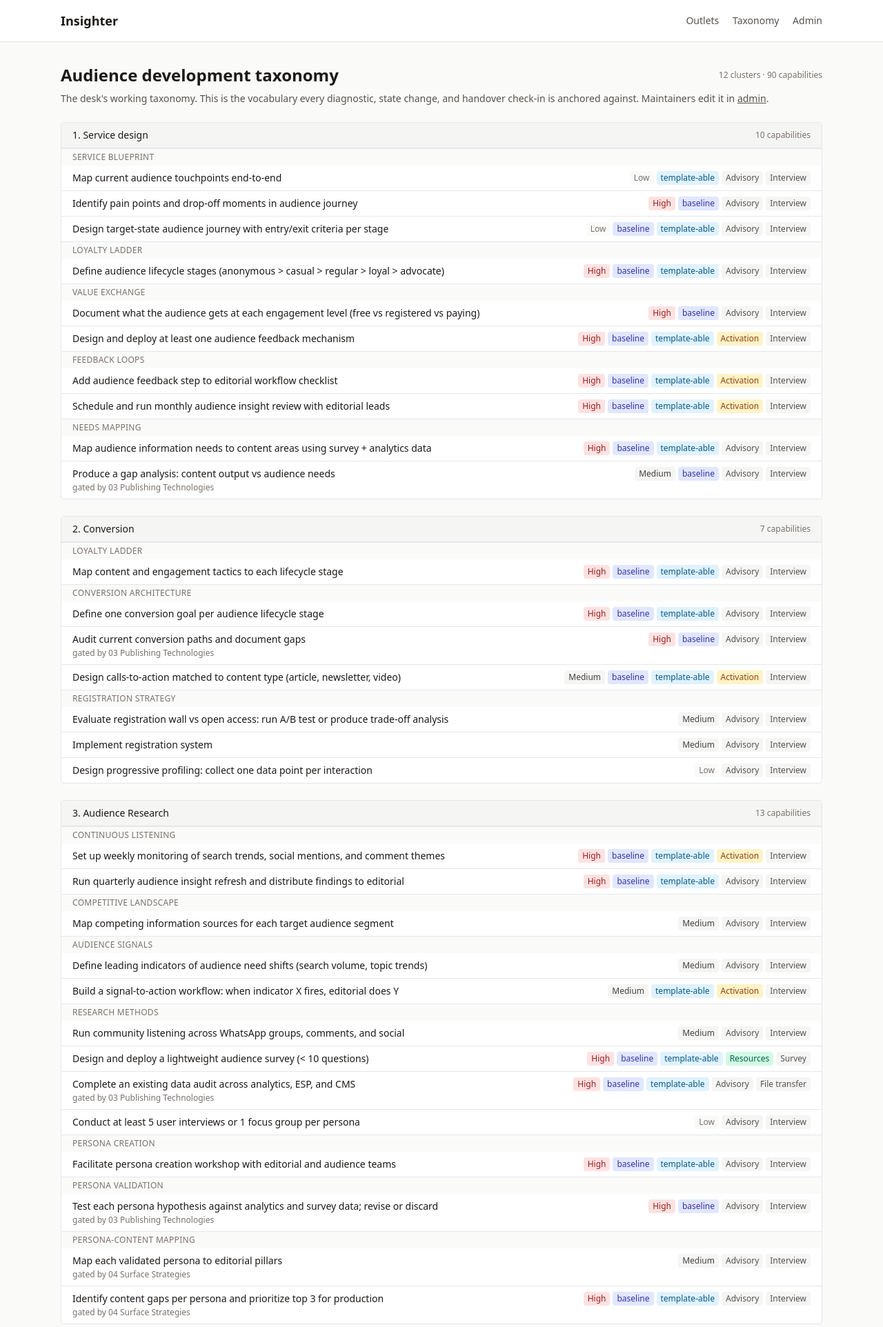
After one commit to hockeystick/insighter, a Django app: page /taxonomy/ in a window 1280 px wide. The commit adds this page. Shown: the top 1924 px of the page at 69% size. Run offline with Django 5.2, Linux system fonts and the light colour scheme; data comes from the database, SQL or seed files in the repository; some libraries are stand-ins or nearby versions.

Commit message:
Group grid by L2 subcluster and add read-only taxonomy browser
Two demo-facing improvements that unblock from the 43-item to 90-item
fixture growth:

1. Outlet detail grid now groups items by L2 subcluster within each
   cluster. Subcluster is parsed from the description prefix set by
   the ingest script via a new CapabilityItem.subcluster property,
   so no schema change. Grid stays scannable at 90 items. Item rows
   also surface high/low priority and baseline flags inline.

2. New public /taxonomy/ view and template — a styled read-only
   browser of all clusters > subclusters > items with priority,
   baseline, template-able, phase, and assessment badges. Intended
   for demo use in place of showing /admin/, which Plan-review
   flagged as ugly on camera. Linked from the header nav.

Tests added: subcluster property parsing (with and without prefix),
taxonomy browser is public (200 without login, content renders).
11 tests passing.

```diff
--- a/capabilities/models.py
+++ b/capabilities/models.py
@@ -107,6 +107,14 @@ class CapabilityItem(models.Model):
     def __str__(self):
         return f"{self.cluster.name} / {self.name}"
 
+    @property
+    def subcluster(self) -> str:
+        """L2 subcluster, parsed from the description prefix set by the ingest script."""
+        for line in self.description.splitlines():
+            if line.startswith("Subcluster:"):
+                return line.split(":", 1)[1].strip()
+        return ""
+
 
 class Outlet(models.Model):
     """A newsroom enrolled in the programme."""
--- a/capabilities/urls.py
+++ b/capabilities/urls.py
@@ -6,6 +6,7 @@ app_name = "capabilities"
 
 urlpatterns = [
     path("", views.outlet_list, name="outlet_list"),
+    path("taxonomy/", views.taxonomy_browser, name="taxonomy_browser"),
     path("outlet/<slug:slug>/", views.outlet_detail, name="outlet_detail"),
     path("outlet/<slug:slug>/state/new/", views.capability_state_create, name="state_create"),
 ]
--- a/capabilities/views.py
+++ b/capabilities/views.py
@@ -20,18 +20,36 @@ def _current_state_map(outlet):
     return latest
 
 
+def _build_grid(clusters, current_state_by_item_id=None):
+    """Group clusters → subclusters → items so the grid stays scannable at 90 items.
+
+    Returns: [{cluster, subgroups: [{subcluster_name, rows: [{item, state?}]}]}]
+    """
+    grid = []
+    for cluster in clusters:
+        subgroups = []
+        current_sub = None
+        current_rows = None
+        for item in cluster.items.order_by("order", "name"):
+            sub = item.subcluster or "—"
+            if sub != current_sub:
+                current_rows = []
+                subgroups.append({"subcluster": sub, "rows": current_rows})
+                current_sub = sub
+            row = {"item": item}
+            if current_state_by_item_id is not None:
+                row["state"] = current_state_by_item_id.get(item.id)
+            current_rows.append(row)
+        grid.append({"cluster": cluster, "subgroups": subgroups})
+    return grid
+
+
 @login_required
 def outlet_detail(request, slug):
     outlet = get_object_or_404(Outlet, slug=slug)
     clusters = Cluster.objects.prefetch_related("items").order_by("order")
     current = _current_state_map(outlet)
-
-    grid = []
-    for cluster in clusters:
-        rows = []
-        for item in cluster.items.order_by("order", "name"):
-            rows.append({"item": item, "state": current.get(item.id)})
-        grid.append({"cluster": cluster, "rows": rows})
+    grid = _build_grid(clusters, current)
 
     history = (
         outlet.states
@@ -76,3 +94,16 @@ def capability_state_create(request, slug):
         "capabilities/state_form.html",
         {"outlet": outlet, "form": form},
     )
+
+
+def taxonomy_browser(request):
+    """Read-only taxonomy view. Intentionally public (no login) so demos can show
+    the desk's working model without logging in. Shows no outlet or state data."""
+    clusters = Cluster.objects.prefetch_related("items").order_by("order")
+    grid = _build_grid(clusters)
+    total_items = sum(c.items.count() for c in clusters)
+    return render(
+        request,
+        "capabilities/taxonomy_browser.html",
+        {"grid": grid, "cluster_count": len(grid), "item_count": total_items},
+    )
--- a/templates/base.html
+++ b/templates/base.html
@@ -12,6 +12,7 @@
       <a href="{% url 'capabilities:outlet_list' %}" class="text-lg font-semibold">Insighter</a>
       <nav class="text-sm text-stone-600 space-x-4">
         <a href="{% url 'capabilities:outlet_list' %}" class="hover:text-stone-900">Outlets</a>
+        <a href="{% url 'capabilities:taxonomy_browser' %}" class="hover:text-stone-900">Taxonomy</a>
         <a href="/admin/" class="hover:text-stone-900">Admin</a>
         {% if user.is_authenticated %}
           <span class="text-stone-400">{{ user.username }}</span>
--- /dev/null
+++ b/templates/capabilities/taxonomy_browser.html
@@ -0,0 +1,66 @@
+{% extends "base.html" %}
+
+{% block title %}Taxonomy — Insighter{% endblock %}
+
+{% block content %}
+<div class="flex items-center justify-between mb-2">
+  <h1 class="text-2xl font-semibold">Audience development taxonomy</h1>
+  <span class="text-xs text-stone-500">{{ cluster_count }} clusters · {{ item_count }} capabilities</span>
+</div>
+<p class="text-sm text-stone-600 mb-6">
+  The desk's working taxonomy. This is the vocabulary every diagnostic,
+  state change, and handover check-in is anchored against. Maintainers
+  edit it in <a href="/admin/capabilities/cluster/" class="underline">admin</a>.
+</p>
+
+<div class="space-y-6">
+  {% for block in grid %}
+  <section class="bg-white rounded border">
+    <header class="px-4 py-2 bg-stone-100 border-b flex items-center justify-between">
+      <h2 class="text-sm font-medium">{{ forloop.counter }}. {{ block.cluster.name }}</h2>
+      <span class="text-xs text-stone-500">{{ block.cluster.items.count }} capabilities</span>
+    </header>
+    {% for group in block.subgroups %}
+      <div class="border-t">
+        {% if group.subcluster and group.subcluster != "—" %}
+          <div class="px-4 py-1 text-xs uppercase tracking-wide text-stone-500 bg-stone-50">{{ group.subcluster }}</div>
+        {% endif %}
+        <ul class="divide-y">
+          {% for row in group.rows %}
+          <li class="px-4 py-2 flex items-start justify-between gap-4">
+            <div class="flex-1">
+              <div class="text-sm text-stone-900">{{ row.item.name }}</div>
+              {% if row.item.cross_desk_dep %}
+                <div class="text-xs text-stone-500 mt-0.5">gated by {{ row.item.cross_desk_dep }}</div>
+              {% endif %}
+            </div>
+            <div class="flex items-center gap-1 text-xs">
+              <span class="px-1.5 py-0.5 rounded
+                {% if row.item.priority == 'H' %}bg-red-100 text-red-800
+                {% elif row.item.priority == 'M' %}bg-stone-100 text-stone-700
+                {% else %}bg-stone-50 text-stone-500{% endif %}">
+                {{ row.item.get_priority_display }}
+              </span>
+              {% if row.item.baseline %}
+                <span class="px-1.5 py-0.5 rounded bg-indigo-100 text-indigo-800">baseline</span>
+              {% endif %}
+              {% if row.item.template_able %}
+                <span class="px-1.5 py-0.5 rounded bg-sky-100 text-sky-800">template-able</span>
+              {% endif %}
+              <span class="px-1.5 py-0.5 rounded
+                {% if row.item.phase == 'activation' %}bg-amber-100 text-amber-800
+                {% elif row.item.phase == 'resources' %}bg-emerald-100 text-emerald-800
+                {% else %}bg-stone-100 text-stone-600{% endif %}">
+                {{ row.item.get_phase_display }}
+              </span>
+              <span class="px-1.5 py-0.5 rounded bg-stone-100 text-stone-600">{{ row.item.get_assessment_method_display }}</span>
+            </div>
+          </li>
+          {% endfor %}
+        </ul>
+      </div>
+    {% endfor %}
+  </section>
+  {% endfor %}
+</div>
+{% endblock %}
```
Also changed, not shown: capabilities/tests.py (+31 -0 lines), templates/capabilities/outlet_detail.html (+18 -3 lines).
